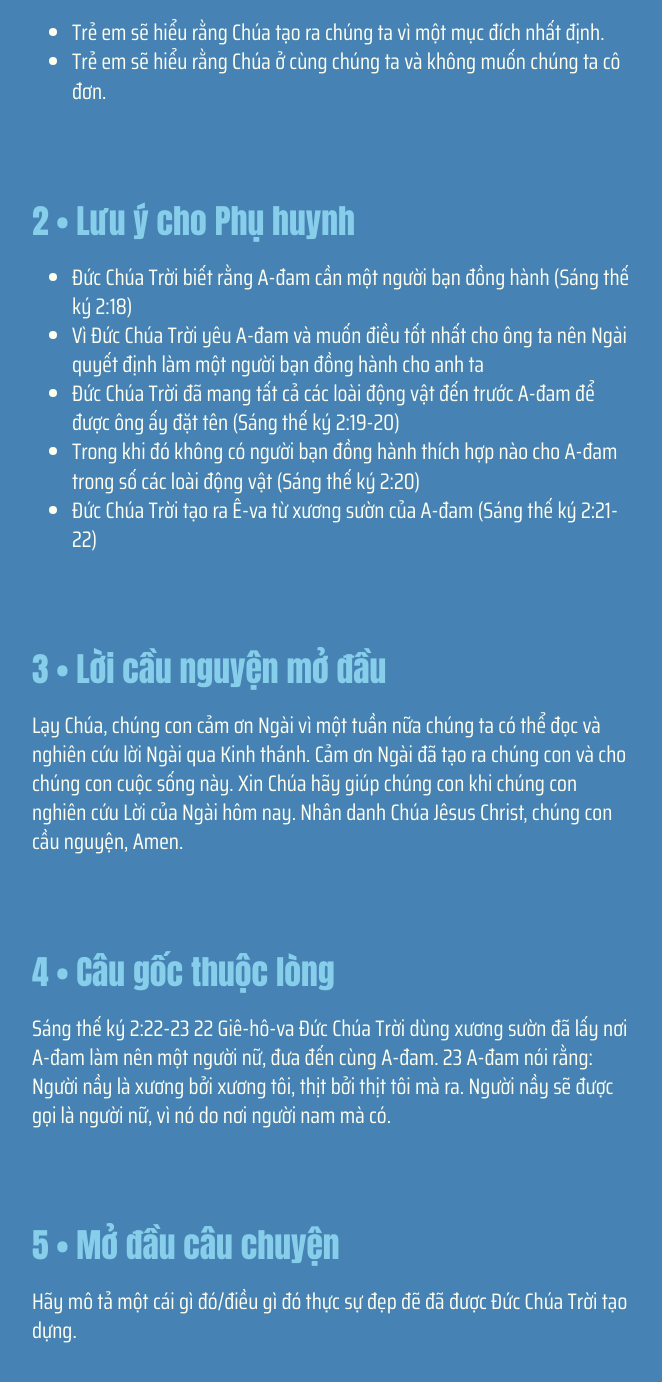
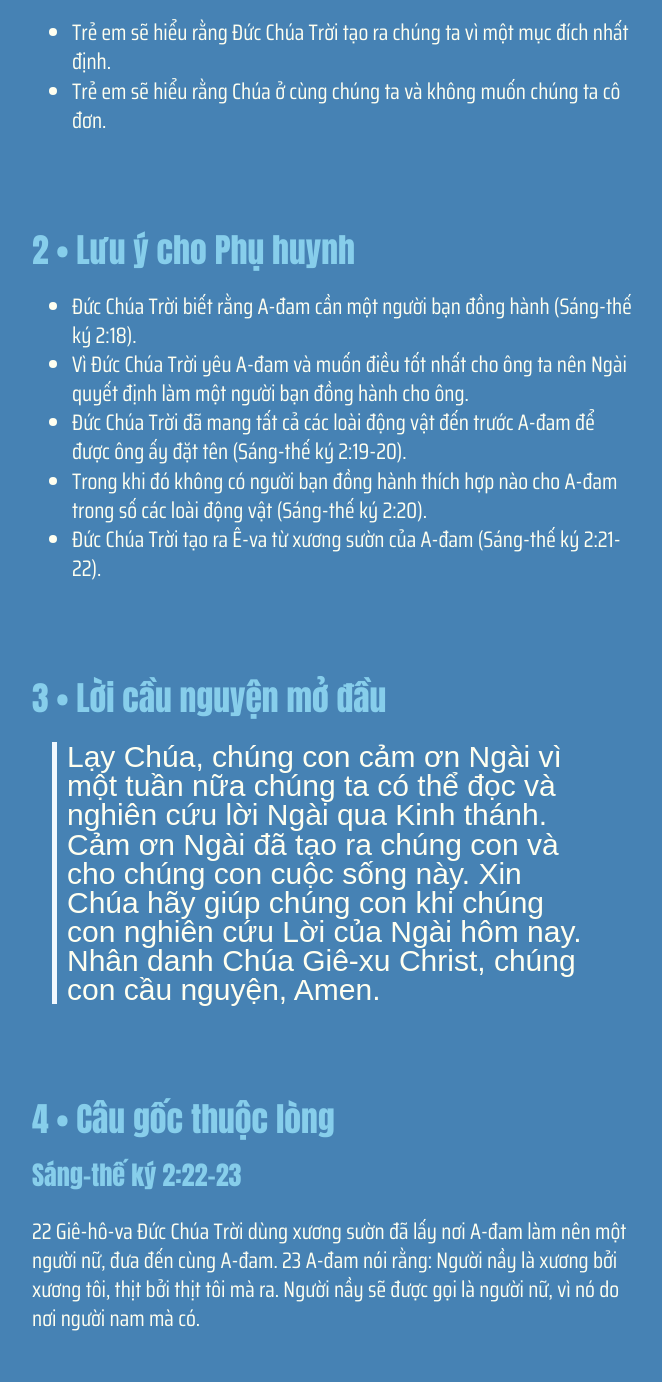
Before and after one commit to GospelTrust/LGS, a Jekyll site: the page built from docs/content/_vi/03-1.md, in a window 1280 px wide and 1400 px high, scrolled down 749 px. Shown: the top 1382 px of the window, without its empty margins (308-970 px from the left). Built offline with Jekyll 4.4.1, drawn with Linux system fonts in a browser that asks for light colours; some web fonts are replaced; some of the changed text lies outside the part shown.

Commit message:
Update w3:d1

```diff
--- a/docs/content/_vi/03-1.md
+++ b/docs/content/_vi/03-1.md
@@ -1,59 +1,61 @@
 ---
 week: 3
 day: 1
-title: 'ĐỨC CHÚA TRỜI TẠO DỰNG NÊN Ê-VA'
-bible: 'Sáng thế ký 2:18-25'
+title: 'Đức Chúa Trời tạo dựng nên Ê-va'
+bible: 'Sáng-thế ký 2:18-25'
 layout: lesson
 ---
 
 
 {% include lesson/section.html index=1 %}
-- Trẻ em sẽ hiểu rằng Chúa tạo ra chúng ta vì một mục đích nhất định.
+- Trẻ em sẽ hiểu rằng Đức Chúa Trời tạo ra chúng ta vì một mục đích nhất định.
 - Trẻ em sẽ hiểu rằng Chúa ở cùng chúng ta và không muốn chúng ta cô đơn.
 
 
 {% include lesson/section.html index=2 %}
-* Đức Chúa Trời biết rằng A-đam cần một người bạn đồng hành (Sáng thế ký 2:18)
-- Vì Đức Chúa Trời yêu A-đam và muốn điều tốt nhất cho ông ta nên Ngài quyết định làm một người bạn đồng hành cho anh ta
-* Đức Chúa Trời đã mang tất cả các loài động vật đến trước A-đam để được ông ấy đặt tên (Sáng thế ký 2:19-20)
-* Trong khi đó không có người bạn đồng hành thích hợp nào cho A-đam trong số các loài động vật (Sáng thế ký 2:20)
-* Đức Chúa Trời tạo ra Ê-va từ xương sườn của A-đam (Sáng thế ký 2:21-22)
+* Đức Chúa Trời biết rằng A-đam cần một người bạn đồng hành (Sáng-thế ký 2:18).
+- Vì Đức Chúa Trời yêu A-đam và muốn điều tốt nhất cho ông ta nên Ngài quyết định làm một người bạn đồng hành cho ông.
+* Đức Chúa Trời đã mang tất cả các loài động vật đến trước A-đam để được ông ấy đặt tên (Sáng-thế ký 2:19-20).
+* Trong khi đó không có người bạn đồng hành thích hợp nào cho A-đam trong số các loài động vật (Sáng-thế ký 2:20).
+* Đức Chúa Trời tạo ra Ê-va từ xương sườn của A-đam (Sáng-thế ký 2:21-22).
 
 
 {% include lesson/section.html index=3 %}
-Lạy Chúa, chúng con cảm ơn Ngài vì một tuần nữa chúng ta có thể đọc và nghiên cứu lời Ngài qua Kinh thánh. Cảm ơn Ngài đã tạo ra chúng con và cho chúng con cuộc sống này. Xin Chúa hãy giúp chúng con khi chúng con nghiên cứu Lời của Ngài hôm nay. Nhân danh Chúa Jêsus Christ, chúng con cầu nguyện, Amen.
+> Lạy Chúa, chúng con cảm ơn Ngài vì một tuần nữa chúng ta có thể đọc và nghiên cứu lời Ngài qua Kinh thánh. Cảm ơn Ngài đã tạo ra chúng con và cho chúng con cuộc sống này. Xin Chúa hãy giúp chúng con khi chúng con nghiên cứu Lời của Ngài hôm nay. Nhân danh Chúa Giê-xu Christ, chúng con cầu nguyện, Amen.
 
 
 
 {% include lesson/section.html index=4 %}
-Sáng thế ký 2:22-23
+### Sáng-thế ký 2:22-23
 22 Giê-hô-va Đức Chúa Trời dùng xương sườn đã lấy nơi A-đam làm nên một người nữ, đưa đến cùng A-đam. 23 A-đam nói rằng: Người nầy là xương bởi xương tôi, thịt bởi thịt tôi mà ra. Người nầy sẽ được gọi là người nữ, vì nó do nơi người nam mà có.
 
 
 {% include lesson/section.html index=5 %}
-Hãy mô tả một cái gì đó/điều gì đó thực sự đẹp đẽ đã được Đức Chúa Trời tạo dựng.
+Bạn hãy mô tả một cái gì đó/điều gì đó thực sự đẹp đẽ đã được Đức Chúa Trời tạo dựng.
 
 
 
 {% include lesson/section.html index=6 %}
-Đức Chúa Trời đã và đang tạo ra tất cả những thứ khác nhau mà chúng ta thấy trên thế giới này. Ngài đã tạo ra mọi thứ trên bầu trời, đất và nước. Và chính Ngài đã tạo ra tất cả các loài động vật. Đức Chúa Trời đã đặc biệt tạo ra một người đàn ông sẽ được gọi là A-dam. Nhưng đây có phải là tất cả những gì Chúa sẽ tạo ra không?
+Đức Chúa Trời đã và đang tạo ra tất cả những thứ khác nhau mà chúng ta thấy trên thế giới này. Ngài đã tạo ra mọi thứ trên bầu trời, đất và nước. Và chính Ngài đã tạo ra tất cả các loài động vật. Đức Chúa Trời đã đặc biệt tạo ra một người nam sẽ được gọi là A-dam. Nhưng đây có phải là tất cả những gì Chúa sẽ tạo ra không?
 
 
 {% include lesson/section.html index=7 %}
-Sáng thế ký 2:18-25
+Sáng-thế ký 2:18-25
 
 
 {% include lesson/section.html index=8 %}
-TRÒ CHƠI ĐỐI TÁC
-- Yêu cầu bạn và các bé chia thành các nhóm nhỏ hơn từ hai đến ba trẻ. Lần lượt từng em kể lại câu chuyện. Nếu ai đó gặp khó khăn và không thể nhớ phần tiếp theo của câu chuyện, những người khác trong nhóm có thể giúp họ.
+### Trò chơi đối tác:
+- Yêu cầu bạn và các bé chia thành các nhóm nhỏ hơn từ hai đến ba trẻ.
+- Lần lượt từng em kể lại câu chuyện.
+- Nếu ai đó gặp khó khăn và không thể nhớ phần tiếp theo của câu chuyện, những người khác trong nhóm có thể giúp họ.
 
 
 {% include lesson/section.html index=9 %}
 1. Các nhân vật hoặc nhóm nhân vật khác nhau trong câu chuyện này là ai?
 2. Bạn nghĩ phần quan trọng nhất của câu chuyện hôm nay là gì?
-3. Dựa trên những gì chúng ta đã học hôm nay về Đức Chúa Trời, bạn sẽ đáp ứng như thế nào?
+3. Dựa trên những gì chúng ta đã học hôm nay về Đức Chúa Trời, bạn sẽ đáp ứng như thế nào với Ngài?
 
 
 
 {% include lesson/section.html index=10 %}
-Kính lạy Đức Chúa Trời, Cảm ơn Ngài đã giúp chúng con hiểu được bài học ngày hôm nay. Cảm ơn Ngài đã gìn giữ  và ban phước trên gia đình của con, bạn bè của con và Hội Thánh và tất cả những người trong cuộc sống của con. Nhân danh Chúa Jêsus Christ, chúng con cầu nguyện, Amen.
+Kính lạy Đức Chúa Trời, Cảm ơn Ngài đã giúp chúng con hiểu được bài học ngày hôm nay. Cảm ơn Ngài đã gìn giữ  và ban phước trên gia đình của con, bạn bè của con, Hội Thánh và tất cả những người trong cuộc sống của con. Nhân danh Chúa Giê-xu Christ, chúng con cầu nguyện, Amen.
```
